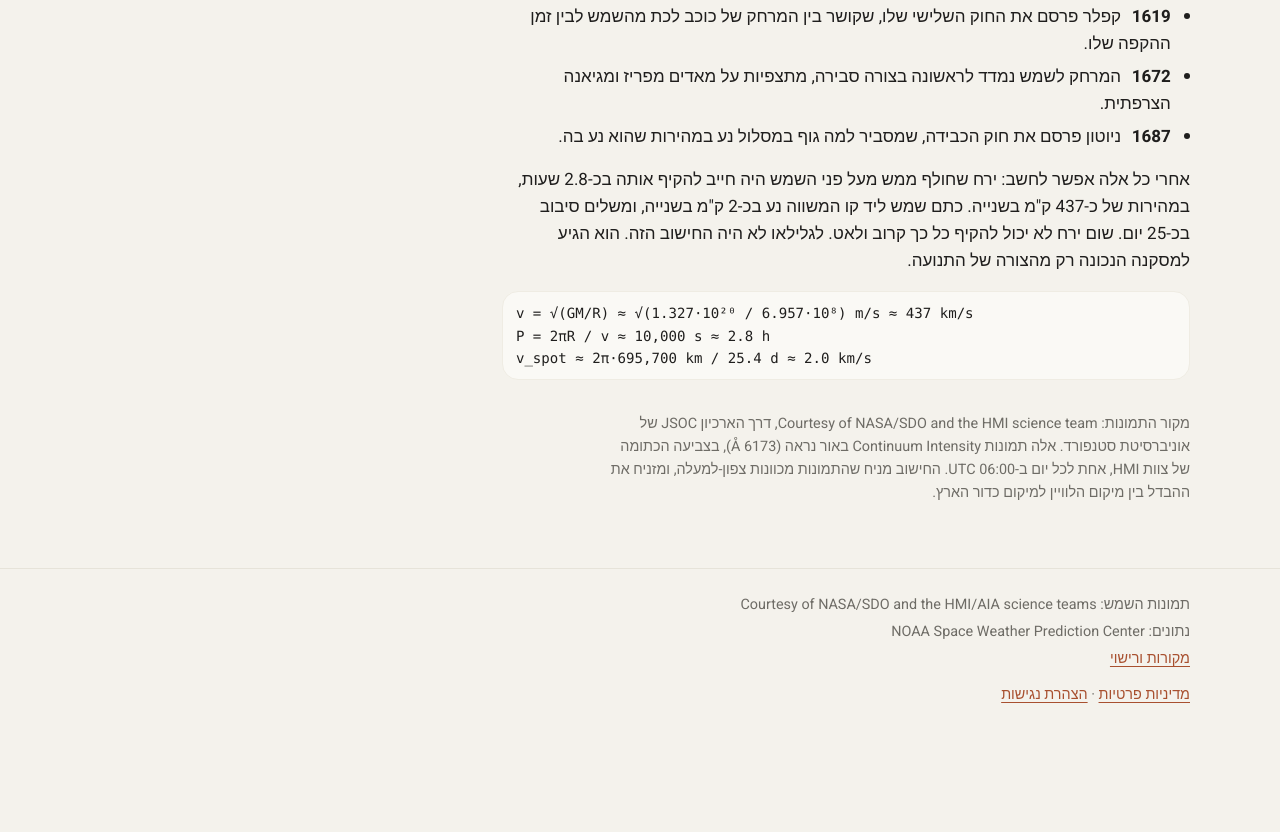
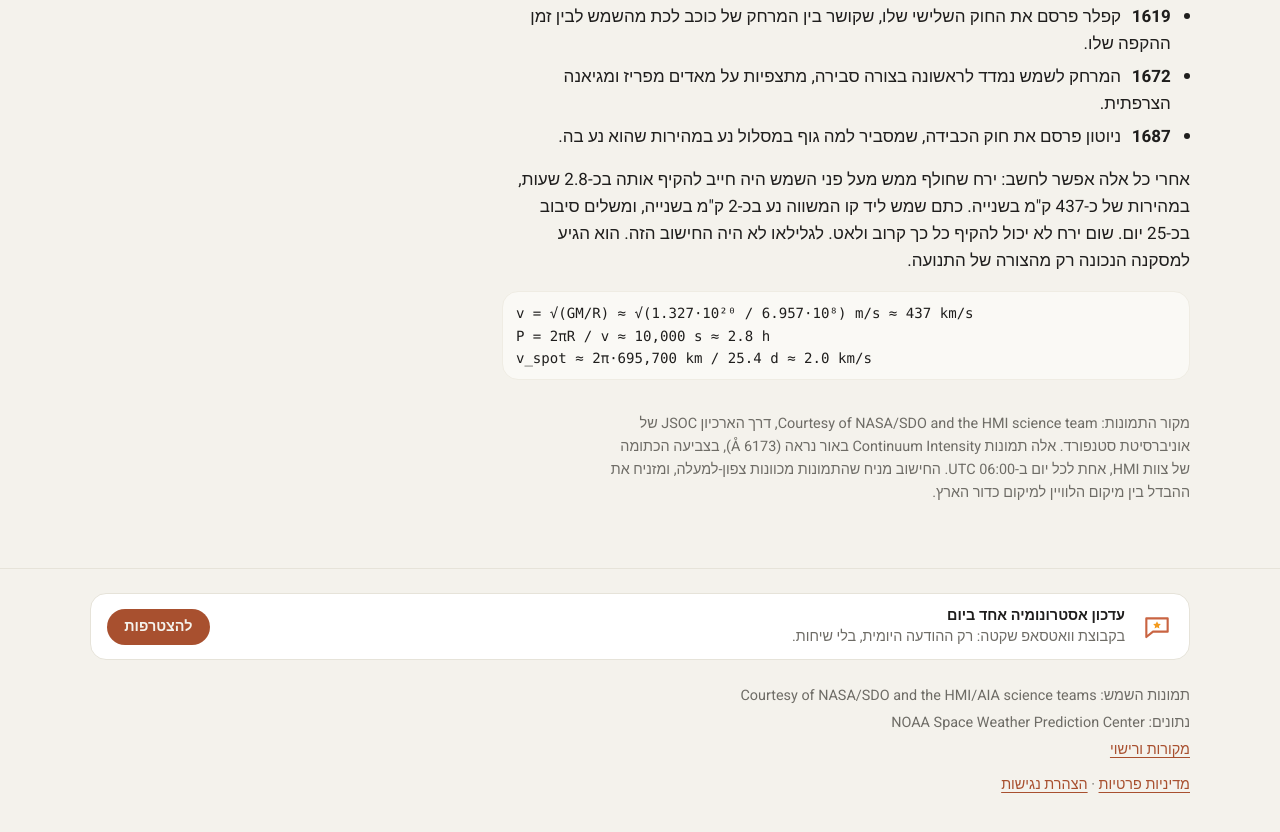
Before and after one commit to nadaval56/sunspots, an Astro site in the folder site/: page /lab in a window 1280 px wide. Shown: the part 3460-4292 px from the top of the page. Before the commit the page ends 4254 px from the top, so only its background shows below. Built offline with nearby package versions, Linux system fonts and the light colour scheme; Astro itself is replaced by a stand-in of ours.

Commit message:
Footer: small invite to the owner's quiet daily-astronomy WhatsApp group (#17)
Claude-Session: https://claude.ai/code/session_013iJvn8CusXMxTpvSx1vfWd

Co-authored-by: Claude <noreply@anthropic.com>

```diff
--- a/site/src/config.ts
+++ b/site/src/config.ts
@@ -16,5 +16,8 @@ export const NAV = [
   { href: "about/", label: "אודות" },
 ] as const;
 
+/** The owner's WhatsApp group: one astronomy update a day, members can't post. */
+export const WHATSAPP_GROUP = "https://chat.whatsapp.com/JPkp1hyk4J938apVTFu6J1";
+
 export const CREDIT_SDO = "Courtesy of NASA/SDO and the HMI/AIA science teams";
 export const CREDIT_NOAA = "NOAA Space Weather Prediction Center";
--- a/site/src/layouts/Base.astro
+++ b/site/src/layouts/Base.astro
@@ -2,7 +2,7 @@
 import "@fontsource-variable/heebo/index.css";
 import "@fontsource/ibm-plex-mono/latin-400.css";
 import "../styles/global.css";
-import { NAV, SITE_NAME, SITE_TAGLINE, CREDIT_SDO, CREDIT_NOAA } from "../config";
+import { NAV, SITE_NAME, SITE_TAGLINE, CREDIT_SDO, CREDIT_NOAA, WHATSAPP_GROUP } from "../config";
 
 interface Props {
   title?: string;
@@ -139,6 +139,19 @@ const a11yConfig = { key: A11Y_KEY, privacyUrl: `${base}privacy/`, accessibility
 
     <footer class="site-footer">
       <div class="wrap">
+        <aside class="invite" aria-labelledby="invite-title">
+          <svg class="invite-icon" viewBox="0 0 24 24" aria-hidden="true">
+            <path d="M4 5.5h16v10H9l-5 4z" />
+            <path d="M12 7.6l.9 1.9 2 .3-1.45 1.4.35 2-1.8-.95-1.8.95.35-2-1.45-1.4 2-.3z" class="star" />
+          </svg>
+          <p class="invite-text">
+            <strong id="invite-title">עדכון אסטרונומיה אחד ביום</strong>
+            <span>בקבוצת וואטסאפ שקטה: רק ההודעה היומית, בלי שיחות.</span>
+          </p>
+          <a class="invite-btn" href={WHATSAPP_GROUP} target="_blank" rel="noopener">
+            להצטרפות<span class="visually-hidden"> לקבוצת הוואטסאפ (נפתח בחלון חדש)</span>
+          </a>
+        </aside>
         <ul class="credits">
           <li>תמונות השמש: <span lang="en" dir="ltr">{CREDIT_SDO}</span></li>
           <li>נתונים: <span lang="en" dir="ltr">{CREDIT_NOAA}</span></li>
@@ -292,6 +305,60 @@ const a11yConfig = { key: A11Y_KEY, privacyUrl: `${base}privacy/`, accessibility
   .legal-links {
     margin: 0.75rem 0 0;
   }
+  .invite {
+    display: flex;
+    align-items: center;
+    gap: 0.75rem 1rem;
+    flex-wrap: wrap;
+    margin: 0 0 1.5rem;
+    padding: 0.75rem 1rem;
+    background: var(--surface);
+    border: 1px solid var(--border);
+    border-radius: var(--radius);
+    color: var(--text);
+  }
+  .invite-icon {
+    flex: none;
+    inline-size: 2rem;
+    block-size: 2rem;
+    fill: none;
+    stroke: var(--accent-fill);
+    stroke-width: 1.6;
+    stroke-linejoin: round;
+  }
+  .invite-icon .star {
+    fill: #f39b1e;
+    stroke: none;
+  }
+  .invite-text {
+    flex: 1 1 14rem;
+    margin: 0;
+    line-height: 1.4;
+  }
+  .invite-text strong {
+    display: block;
+  }
+  .invite-text span {
+    color: var(--muted);
+    font-size: 0.9rem;
+  }
+  .invite-btn {
+    flex: none;
+    padding: 0.45em 1.2em;
+    border-radius: 999px;
+    /* --accent with the page colour on it: 5:1 in light mode, 7:1 in dark */
+    background: var(--accent);
+    color: var(--bg);
+    font-weight: 600;
+    text-decoration: none;
+  }
+  .invite-btn:hover {
+    filter: brightness(0.92);
+  }
+  .invite-btn:focus-visible {
+    outline: 2px solid var(--accent);
+    outline-offset: 2px;
+  }
   .site-footer {
     margin-top: 4rem;
     padding-block: 1.5rem 5.5rem; /* room for the fixed accessibility button */
```
Also changed, not shown: docs/DECISIONS.md (+1 -0 lines).
